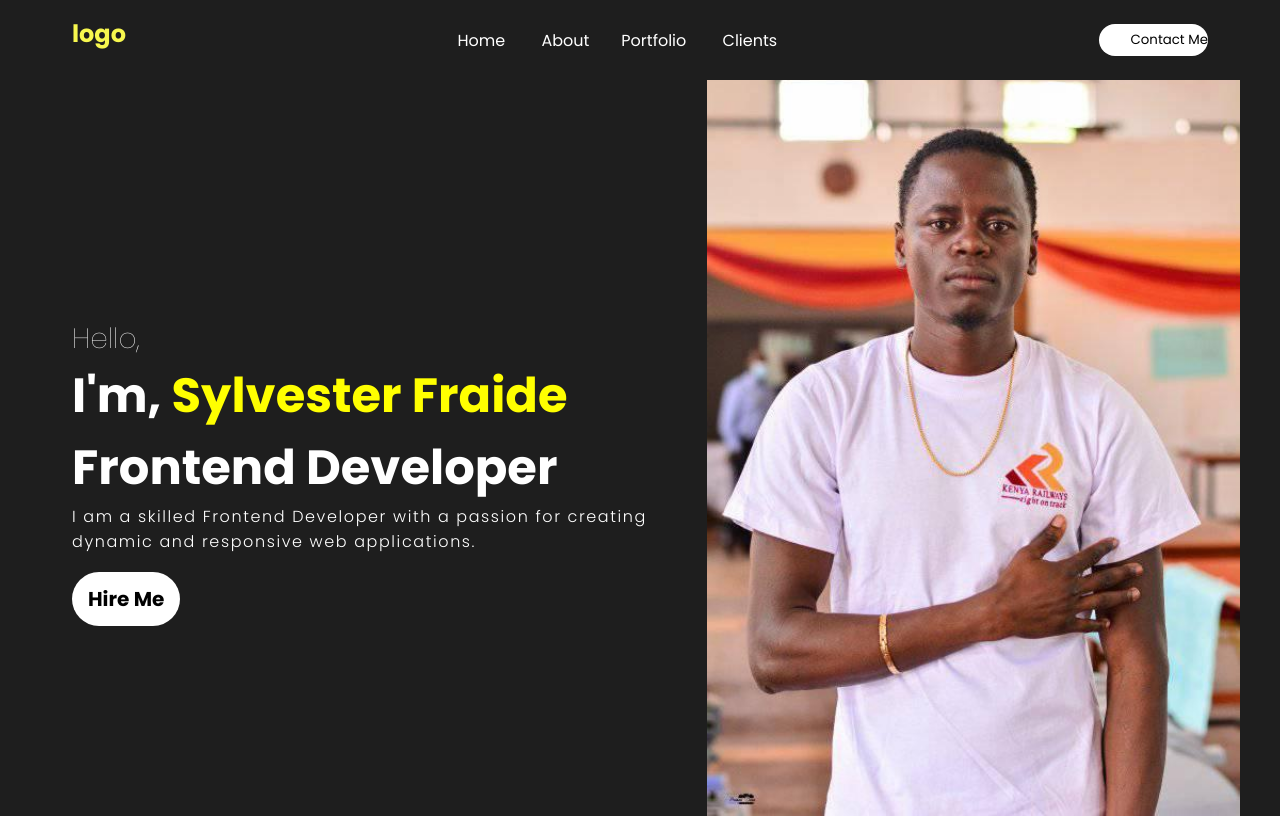
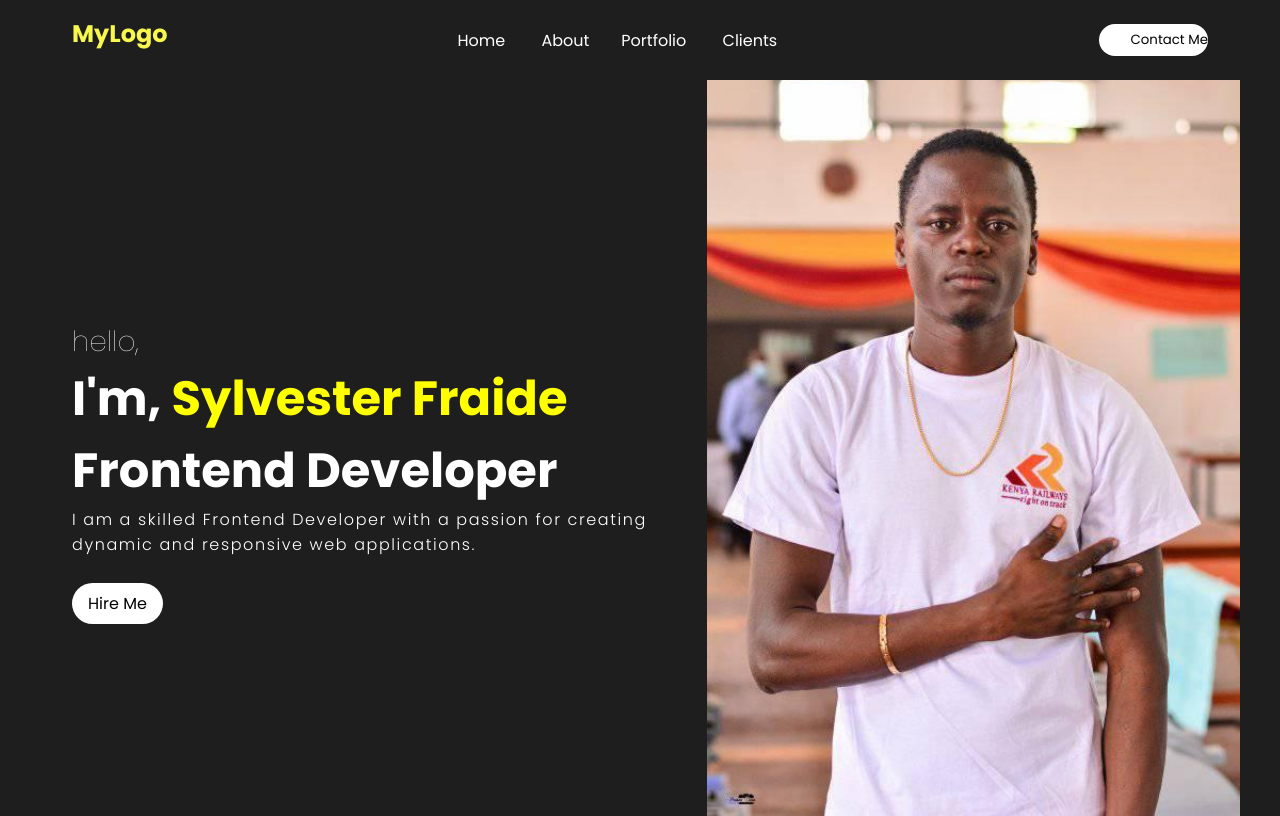
Before and after one commit to SylvesterFraide/portfolio_learn, a React (Vite) app: page / in a window 1280 px wide. Built offline with nearby package versions, Linux system fonts and the light colour scheme; some icons are missing.

Commit message:
6th commit

```diff
--- a/src/App.jsx
+++ b/src/App.jsx
@@ -12,7 +12,14 @@ import { Clients } from "./Component/Pages/Clients";
 function App() {
   return (
      <BrowserRouter>
-      <Nabar />
+      <Nabar
+        home="Home"
+        about="About"
+        portfolio="Portfolio"
+        clients="Clients"
+        btn="Contact Me"
+        logo="MyLogo"
+      />
        <Routes>
          <Route path="/" element={<Home />} />
          <Route path="/about" element={<About />} />
--- a/src/Component/Hero/Hero.css
+++ b/src/Component/Hero/Hero.css
@@ -43,12 +43,12 @@
 }
 
 .herobtn {
-    padding: 0.75rem 1rem;
+    padding: 0.5rem 1rem;
     margin: 1rem 0;
-    font-size: 1.25rem;
-    font-weight: 700;
+    font-size: 1rem;
     background-color: #fff;
     color: black;
+    outline: none;
     border: none;
     border-radius: 2rem;
     cursor: pointer;
--- a/src/Component/Hero/Hero.jsx
+++ b/src/Component/Hero/Hero.jsx
@@ -3,14 +3,26 @@ import "./Hero.css";
 import image1 from "../../assets/image1.jpg";
 import { Link } from "react-router-dom";
 
-export const Hero = () => {
+export const Hero = ({
+  hello,
+  heroName,
+  name,
+  proffesion,
+  description,
+  hire,
+}) => {
   return (
     <section id="hero">
       <div className="heroContent">
-        <span className="hello">Hello,</span>
-        <span className="heroName">I'm, <span className="name">Sylvester Fraide</span> <br /> Frontend Developer </span>
-        <p className="heropar">I am a skilled Frontend Developer with a passion for creating <br /> dynamic and responsive web applications.</p>
-        <Link to=""> <button className="herobtn"> Hire Me </button></Link>
+        <span className="hello">{hello},</span>
+        <span className="heroName">
+          {heroName}, <span className="name">{name}</span> <br /> {proffesion}
+        </span>
+        <p className="heropar">{description}</p>
+        <Link to="">
+          {" "}
+          <button className="herobtn"> {hire} </button>
+        </Link>
       </div>
       <img src={image1} alt="profile" className="image1" />
     </section>
--- a/src/Component/Navbar/Nabar.jsx
+++ b/src/Component/Navbar/Nabar.jsx
@@ -3,20 +3,20 @@ import "./Navbar.css";
 import ContactPageTwoToneIcon from "@mui/icons-material/ContactPageTwoTone";
 import { Link } from "react-router-dom";
 
-const Nabar = () => {
+const Nabar = ({home, about, portfolio, clients, btn, logo}) => {
   return (
     <nav className="navbar">
-      <h2 className="logo">logo</h2>
+      <h2 className="logo">{logo}</h2>
       <div className="desktopMenu">
-        <Link className="listItems">Home</Link>{" "}
-        <Link className="listItems">About</Link>
-        <Link className="listItems">Portfolio</Link>{" "}
-        <Link className="listItems">Clients</Link>
+        <Link className="listItems">{home}</Link>{" "}
+        <Link className="listItems">{about}</Link>
+        <Link className="listItems">{portfolio}</Link>{" "}
+        <Link className="listItems">{clients}</Link>
       </div>
 
       <button className="desktopMenuBtn">
         {" "}
-        <ContactPageTwoToneIcon className="contactIcon" /> Contact Me
+        <ContactPageTwoToneIcon className="contactIcon" /> {btn}
       </button>
     </nav>
   );
--- a/src/Component/Pages/Home.jsx
+++ b/src/Component/Pages/Home.jsx
@@ -1,11 +1,24 @@
-import React from 'react'
-import './Home.css';
-import { Hero } from '../Hero/Hero';
+import React from "react";
+import "./Home.css";
+import { Hero } from "../Hero/Hero";
 
 export const Home = () => {
   return (
     <div className="home">
-      <Hero />
+      <Hero
+        hello="hello"
+        heroName="I'm"
+        name="Sylvester Fraide"
+        proffesion="Frontend Developer"
+        description={
+          <>
+            I am a skilled Frontend Developer with a passion for creating
+            <br />
+            dynamic and responsive web applications.
+          </>
+        }
+        hire="Hire Me"
+      />
     </div>
   );
 };
```
